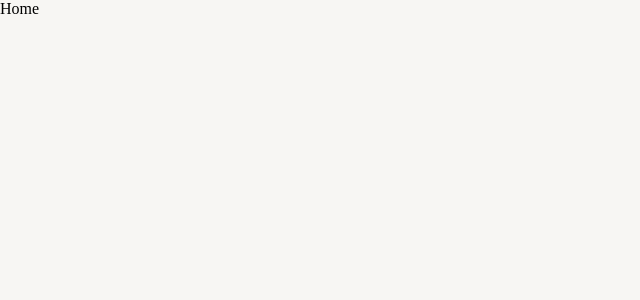
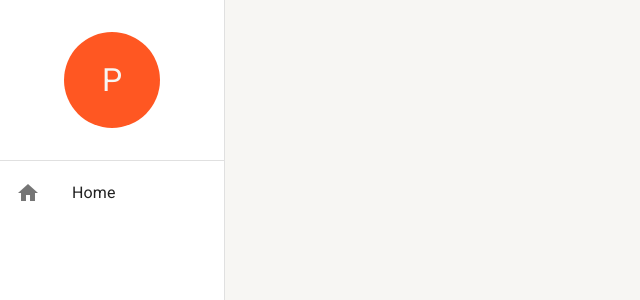
Before and after one commit to pedrovjesus/Front-Tms, a React (Vite) app: page / in a window 1280 px wide. Shown: the top 300 px of the page, without its empty margins (0-640 px from the left). Built offline with nearby package versions, Linux system fonts and the light colour scheme.

Commit message:
feat: starting side menu creation

```diff
--- a/src/App.tsx
+++ b/src/App.tsx
@@ -2,12 +2,15 @@ import { BrowserRouter } from "react-router-dom";
 import { appRoutes } from "./routes";
 import "./App.css";
 import { AppThemeProvider } from "./shared/contexts/ThemeContext";
+import { SideMenu } from "./shared/components/side-menu/SideMenu";
 
 function App() {
   return (
     <>
       <AppThemeProvider>
-        <BrowserRouter>{appRoutes()}</BrowserRouter>
+        <BrowserRouter>
+          <SideMenu>{appRoutes()}</SideMenu>
+        </BrowserRouter>
       </AppThemeProvider>
     </>
   );
--- a/src/routes/index.tsx
+++ b/src/routes/index.tsx
@@ -3,7 +3,7 @@ import { Routes, Route, Navigate } from "react-router-dom";
 export const appRoutes = () => {
   return (
     <Routes>
-      <Route path="/" element={<p>Home</p>} />
+      <Route path="/" />
 
 
       <Route path="*" element={<Navigate to="/"/>} />
--- /dev/null
+++ b/src/shared/components/side-menu/SideMenu.tsx
@@ -0,0 +1,64 @@
+import {
+  Avatar,
+  Box,
+  Divider,
+  Drawer,
+  Icon,
+  List,
+  ListItemButton,
+  ListItemIcon,
+  ListItemText,
+  useTheme,
+} from "@mui/material";
+import type { IReactChildren } from "../../interfaces/IReactChildren";
+import { deepOrange } from "@mui/material/colors";
+
+export const SideMenu: React.FC<IReactChildren> = ({ children }) => {
+  const theme = useTheme();
+
+  return (
+    <>
+      <Drawer variant="permanent">
+        <Box
+          width={theme.spacing(28)}
+          display={"flex"}
+          flexDirection={"column"}
+          height="100%"
+        >
+          <Box
+            width="100%"
+            height={theme.spacing(20)}
+            display="flex"
+            alignItems={"center"}
+            justifyContent={"center"}
+          >
+            <Avatar
+              sx={{
+                bgcolor: deepOrange[500],
+                height: theme.spacing(12),
+                width: theme.spacing(12),
+                fontSize: theme.spacing(4),
+              }}
+            >
+              P
+            </Avatar>
+          </Box>
+          <Divider />
+          <Box flex={1}>
+            <List component="nav">
+              <ListItemButton>
+                <ListItemIcon>
+                  <Icon>home</Icon>
+                </ListItemIcon>
+                <ListItemText primary="Home" />
+              </ListItemButton>
+            </List>
+          </Box>
+        </Box>
+      </Drawer>
+
+      <Box height="100vh" marginLeft={theme.spacing(28)}></Box>
+      {children}
+    </>
+  );
+};
```
